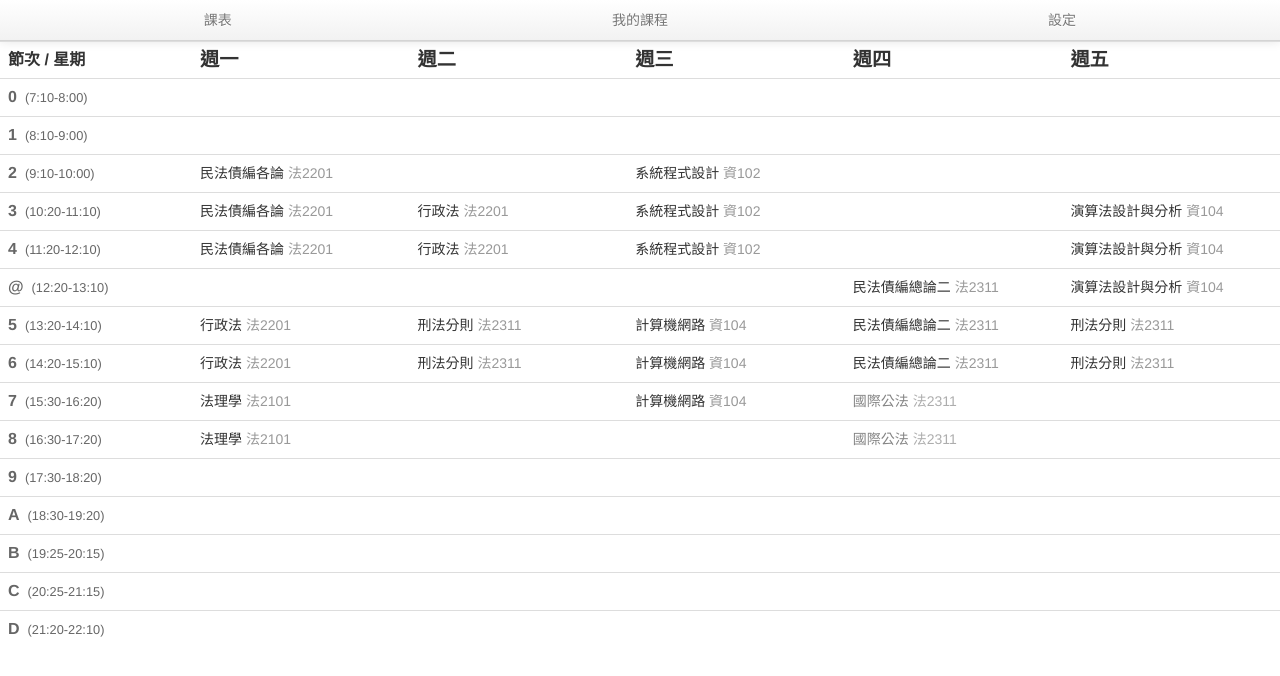
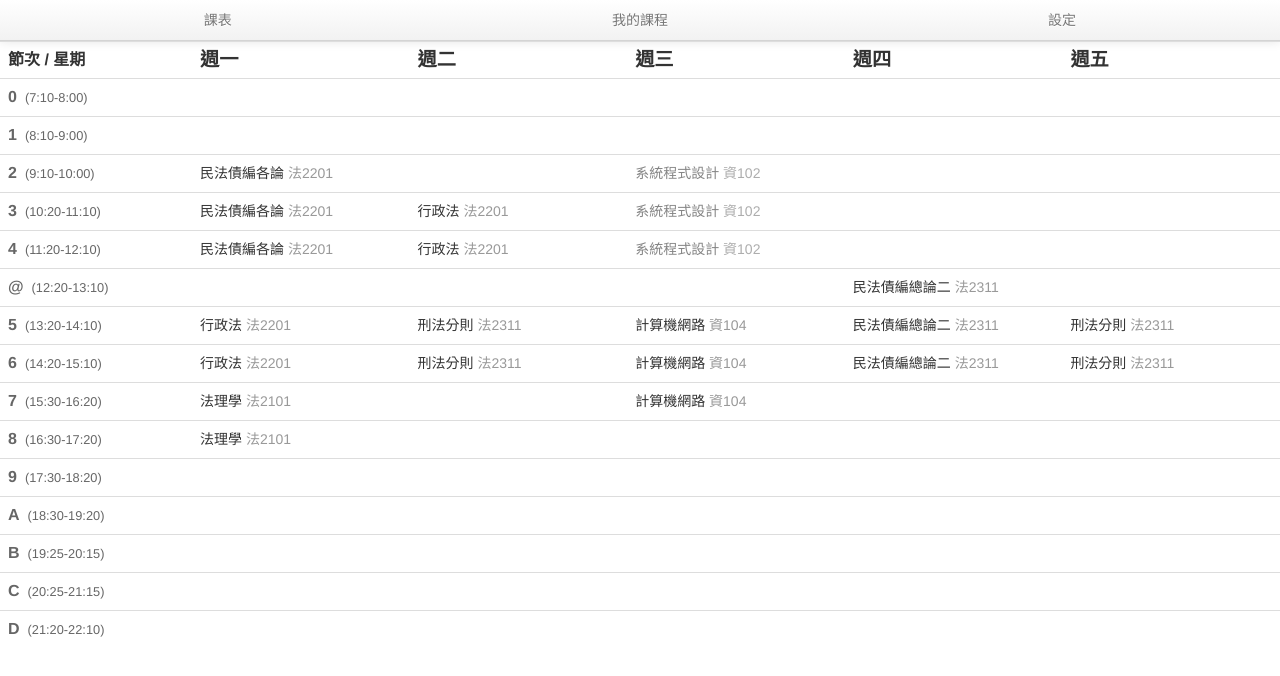
Before and after one commit to rschiang/coursetable, a plain HTML site: page index.html in a window 1280 px wide. Drawn offline with Linux system fonts and the light colour scheme.

Commit message:
Update 103-1 coursetable to reflect final course status

```diff
--- a/index.html
+++ b/index.html
@@ -109,7 +109,7 @@
 			<td><b>2</b>(9:10-10:00)</td>
 			<td>民法債編各論 <span class="muted">法2201</span></td>
 			<td></td>
-			<td>系統程式設計 <span class="muted">資102</span></td>
+			<td class="visiting">系統程式設計 <span class="muted">資102</span></td>
             <td></td>
 			<td></td>
 		</tr>
@@ -117,17 +117,17 @@
 			<td><b>3</b>(10:20-11:10)</td>
             <td>民法債編各論 <span class="muted">法2201</span></td>
             <td>行政法 <span class="muted">法2201</span></td>
-			<td>系統程式設計 <span class="muted">資102</span></td>
+			<td class="visiting">系統程式設計 <span class="muted">資102</span></td>
             <td></td>
-			<td>演算法設計與分析 <span class="muted">資104</span></td>
+			<td></td>
 		</tr>
 		<tr>
 			<td><b>4</b>(11:20-12:10)</td>
             <td>民法債編各論 <span class="muted">法2201</span></td>
             <td>行政法 <span class="muted">法2201</span></td>
-			<td>系統程式設計 <span class="muted">資102</span></td>
+			<td class="visiting">系統程式設計 <span class="muted">資102</span></td>
             <td></td>
-            <td>演算法設計與分析 <span class="muted">資104</span></td>
+            <td></td>
 		</tr>
 		<tr>
 			<td><b>@</b>(12:20-13:10)</td>
@@ -135,7 +135,7 @@
 			<td></td>
 			<td></td>
 			<td>民法債編總論二 <span class="muted">法2311</span></td>
-            <td>演算法設計與分析 <span class="muted">資104</span></td>
+            <td></td>
 		</tr>
 		<tr>
 			<td><b>5</b>(13:20-14:10)</td>
@@ -158,7 +158,7 @@
 			<td>法理學 <span class="muted">法2101</span></td>
 			<td></td>
             <td>計算機網路 <span class="muted">資104</span></td>
-			<td class="visiting">國際公法 <span class="muted">法2311</span></td>
+			<td></td>
 			<td></td>
 		</tr>
 		<tr>
@@ -166,7 +166,7 @@
             <td>法理學 <span class="muted">法2101</span></td>
 			<td></td>
 			<td></td>
-            <td class="visiting">國際公法 <span class="muted">法2311</span></td>
+            <td></td>
 			<td></td>
 		</tr>
 		<tr>
```
